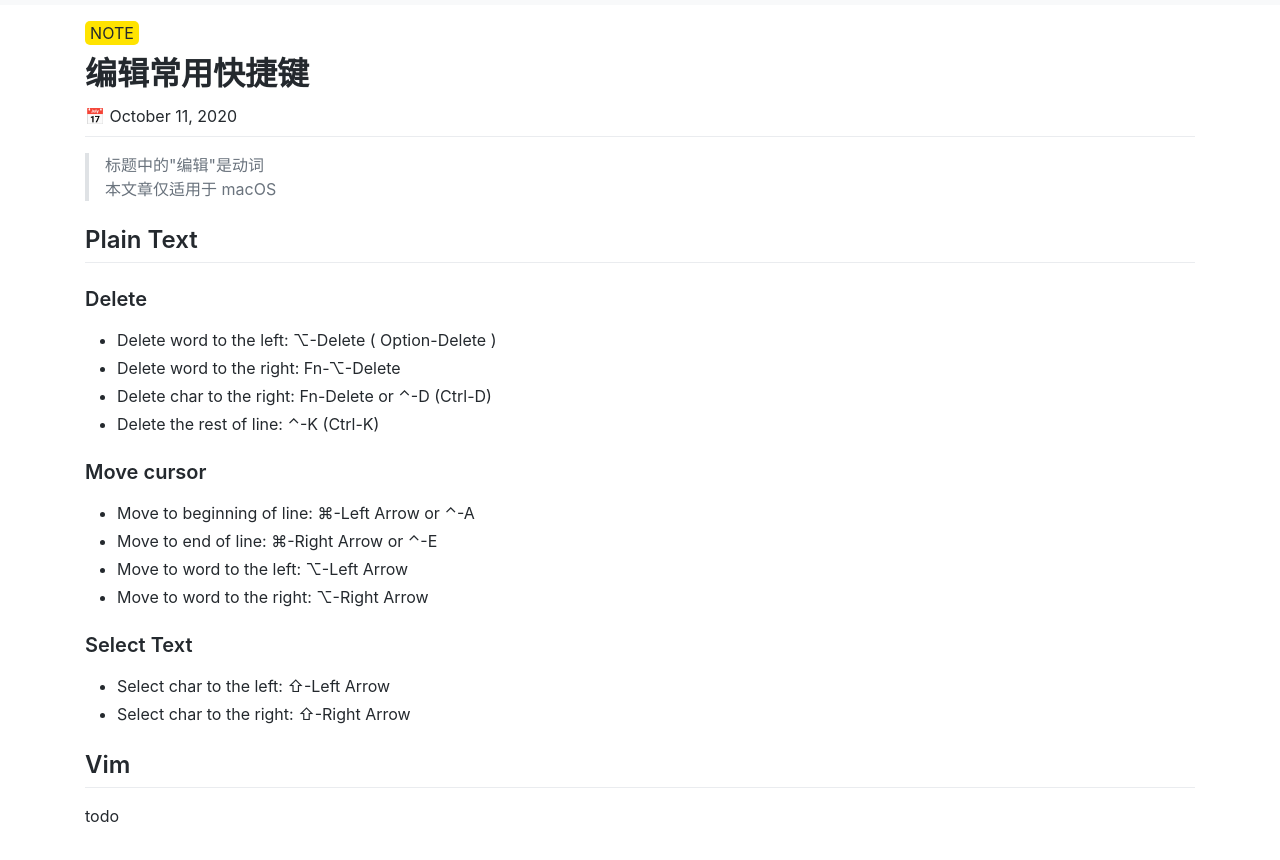
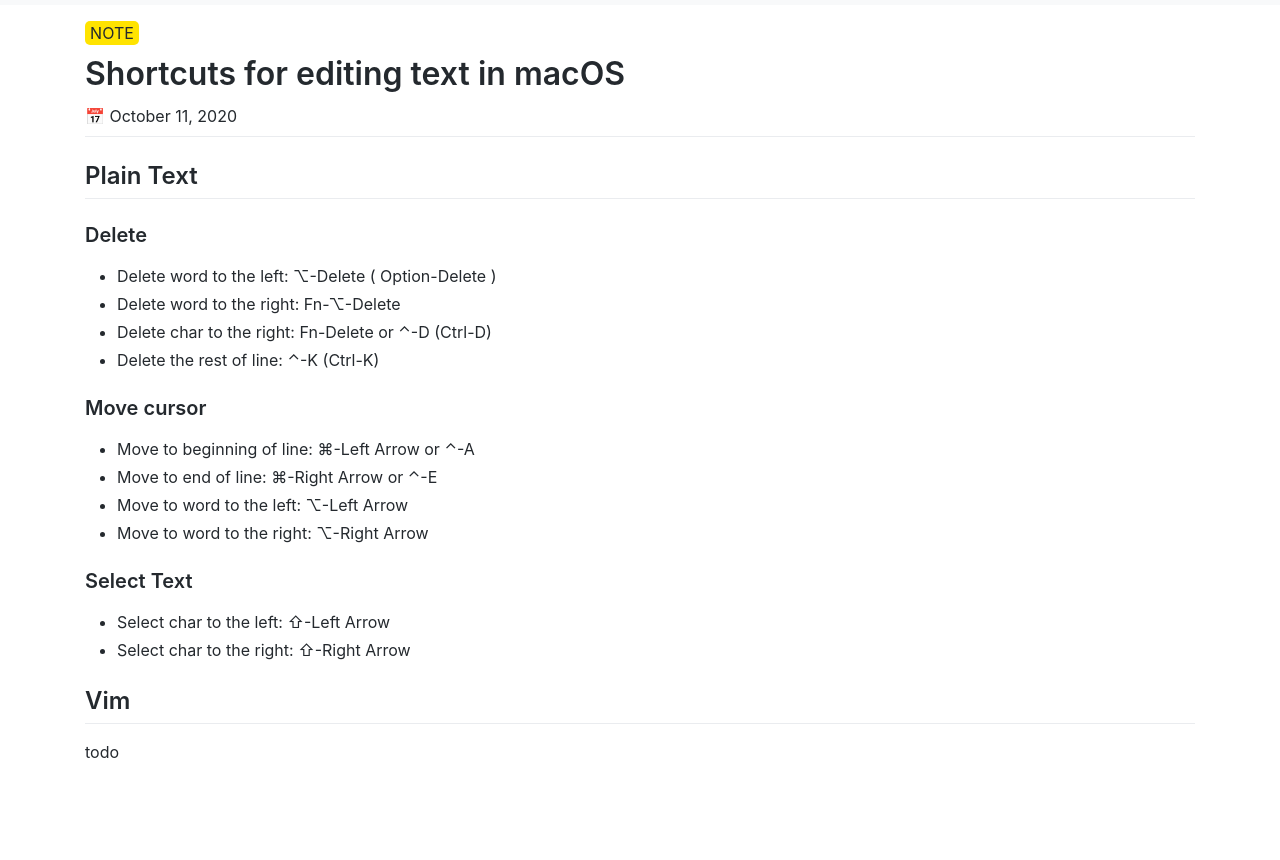
Before and after one commit to asvrada/blog, a Gatsby site: page /edit-shortcut/ in a window 1280 px wide. Shown: the part 53-913 px from the top of the page. After the commit the page ends 849 px from the top, so only its background shows below. Built offline with nearby package versions, Linux system fonts and the light colour scheme; Gatsby itself is replaced by a stand-in of ours.

Commit message:
Update edit-shortcut.md

```diff
--- a/content/blog/edit-shortcut.md
+++ b/content/blog/edit-shortcut.md
@@ -1,11 +1,8 @@
 ---
 date: '2020-10-11'
-title: 编辑常用快捷键
+title: Shortcuts for editing text in macOS
 category: note
 ---
-
-> 标题中的"编辑"是动词
-> 本文章仅适用于 macOS
 
 ## Plain Text
 
```
